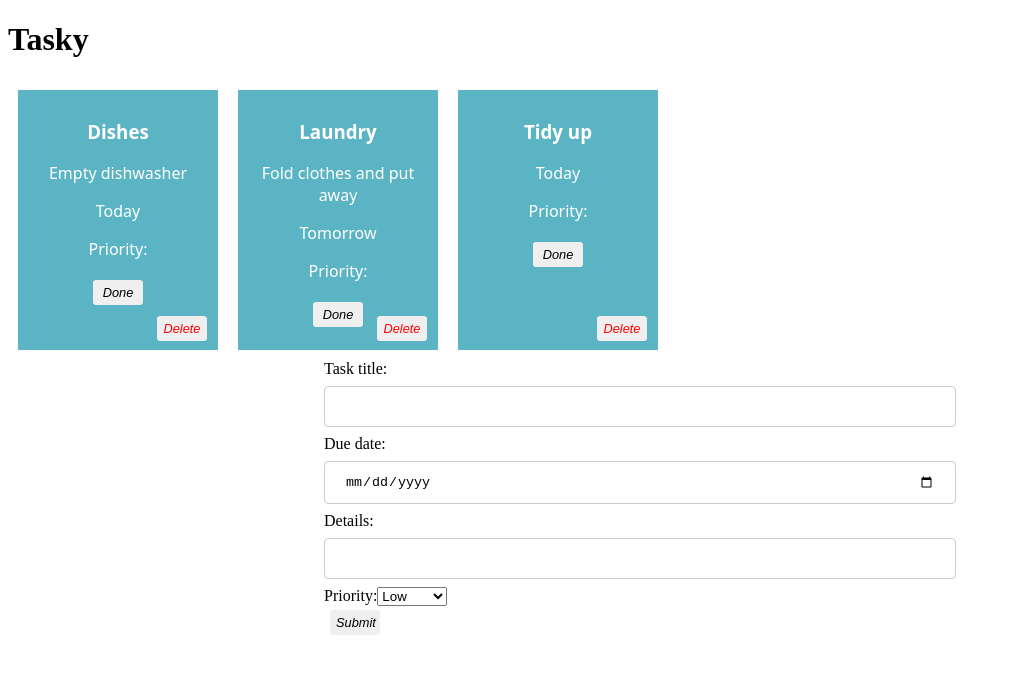
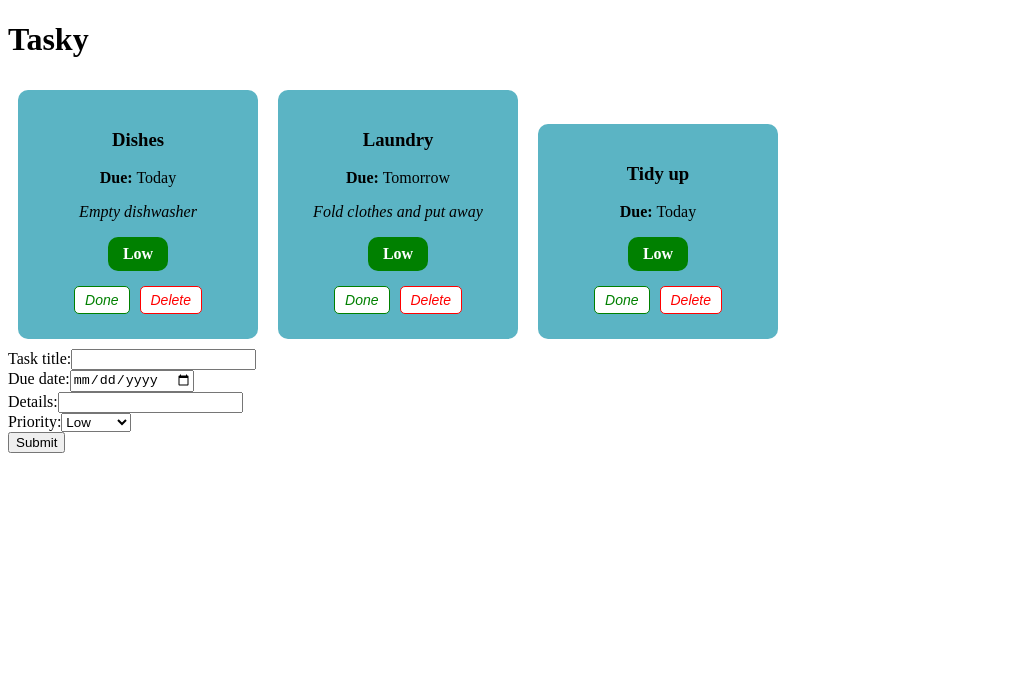
Before and after one commit to warrenstone8/reactbasiclabs, a React (Vite) app in the folder tasky/: page / in a window 1280 px wide. Shown: the top 674 px of the page, without its empty margins (0-1011 px from the left). Built offline with nearby package versions, Linux system fonts and the light colour scheme.

Commit message:
Tasky Lab 2b - Exercises done

```diff
--- a/tasky/src/App.css
+++ b/tasky/src/App.css
@@ -1,113 +1,73 @@
-
 .card {
+  background-color: #5bb4c4;
+  padding: 20px;
+  border-radius: 10px;
+  text-align: center;
+  width: 200px;
+  margin: 10px;
   display: inline-block;
-  vertical-align: top;
-  font-family: system-ui;
-  background: #5bb4c4;
-  color: white;
-  text-align: center;
-  width: 180px;
-  height: 240px;
-  margin: 10px;
-  padding: 10px;
-  position: relative;
 }
 
-.title {
+h3 {
   font-weight: bold;
-  font-size: 1.2em;
 }
 
 .description {
-  font-size: 1em;
-  color: #f4f4f4;
-  padding-top: 10px;
-  margin-top: 10px;
   font-style: italic;
 }
 
-.task-card {
-  border: 2px solid #007BFF; /* Default blue border */
-  padding: 15px;
-  margin: 10px;
-  border-radius: 5px;
-  background-color: white;
-  box-shadow: 2px 2px 10px rgba(0, 0, 0, 0.1);
+.priority {
+  display: inline-block;
+  padding: 8px 15px;
+  border-radius: 10px;
+  font-weight: bold;
+  margin-bottom: 10px;
 }
 
-.priority-label {
-  padding: 5px 10px;
-  font-weight: bold;
-  border-radius: 3px;
-  display: inline-block;
+/* Priority Colors */
+.low {
+  background-color: green;
   color: white;
 }
 
+.medium {
+  background-color: goldenrod;
+  color: white;
+}
 
-.task-card {
-  border: 2px solid #007BFF; /* Default blue border */
-  padding: 15px;
-  margin: 10px;
+.high {
+  background-color: red;
+  color: white;
+}
+
+/* Button Styling */
+.doneButton, .deleteButton {
+  margin: 5px;
+  padding: 5px 10px;
+  border: none;
   border-radius: 5px;
-  background-color: white;
-  box-shadow: 2px 2px 10px rgba(0, 0, 0, 0.1);
-}
-.priority {
-  font-weight: bold;
   font-size: 14px;
-  padding: 5px 8px;
-  border-radius: 4px;
-  margin-top: auto;
-}
-button {
-  border: none;
-  border-radius: 3px;
-  font-style: italic;
-  font-size: 0.8em;
-  margin: 4px 6px;
-  width: 50px;
-  height: 25px;
+  cursor: pointer;
 }
 
 .doneButton {
-  position: absolute;
-  bottom: 5px;
-  left: 5px;
+  background-color: white;
   color: green;
-}
-.deleteButton {
-  position: absolute;
-  bottom: 5px;
-  right: 5px;
-  color: red;
-}
-input[type=text], input[type=date] {
-  width: 100%;
-  padding: 12px 20px;
-  margin: 8px 0;
-  display: inline-block;
-  border: 1px solid #ccc;
-  border-radius: 4px;
-  box-sizing: border-box;
+  border: 1px solid green;
 }
 
-input[type=submit] {
-  width: 100%;
-  background-color: #4CAF50;
-  color: white;
-  padding: 14px 20px;
-  margin: 8px 0;
-  border: none;
-  border-radius: 4px;
-  cursor: pointer;
+.deleteButton {
+  background-color: white;
+  color: red;
+  border: 1px solid red;
 }
 
-input[type=submit]:hover {
-  background-color: #45a049;
+.doneButton:hover {
+  background-color: green;
+  color: white;
 }
 
-form {
-  text-align: left;
-  width: 50%;
-  margin: auto;
+.deleteButton:hover {
+  background-color: red;
+  color: white;
 }
--- a/tasky/src/components/Task.jsx
+++ b/tasky/src/components/Task.jsx
@@ -1,15 +1,24 @@
 import React from "react";
 import "../App.css";
 
-function Task({ title, description, deadline, priority, done, markDone, deleteTask }) {
+function Task({ title, description, deadline, priority = "Low", done, markDone, deleteTask }) {
+
+  const priorityClass = priority.toLowerCase();
+
   return (
-    <div className="card" style={{ backgroundColor: done ? 'lightgrey' : '#5bb4c4' }}>
+    <div className="card">
       <h3>{title}</h3>
-      <p>{description}</p>
-      <p>{deadline}</p>
-      <p>Priority: {priority}</p>
-      <button onClick={markDone}>{done ? "Undo" : "Done"}</button>
-      <button className='deleteButton' onClick={deleteTask}>Delete</button>
+      <p><strong>Due:</strong> {deadline}</p>
+      <p className="description"><em>{description}</em></p>
+
+
+      <span className={`priority ${priorityClass}`}>{priority}</span>
+
+      <br />
+      <button className="doneButton" onClick={markDone}>
+        {done ? <em>Undo</em> : <em>Done</em>}
+      </button>
+      <button className="deleteButton" onClick={deleteTask}><em>Delete</em></button>
     </div>
   );
 }
```
Also changed, not shown: tasky/src/App.jsx (line endings or trailing spaces), tasky/src/components/Form.jsx (line endings or trailing spaces).
